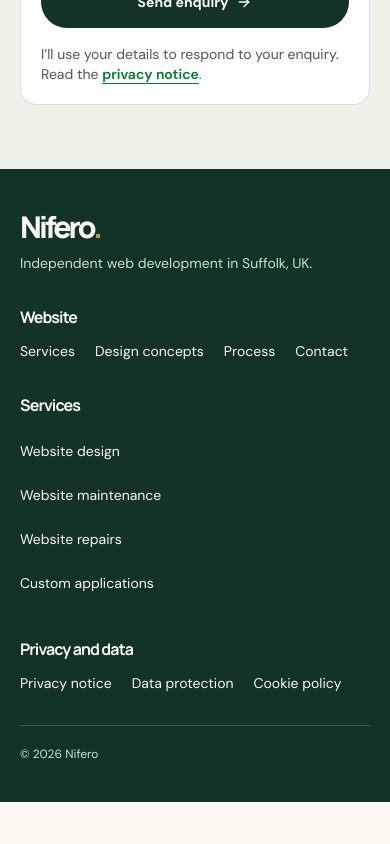
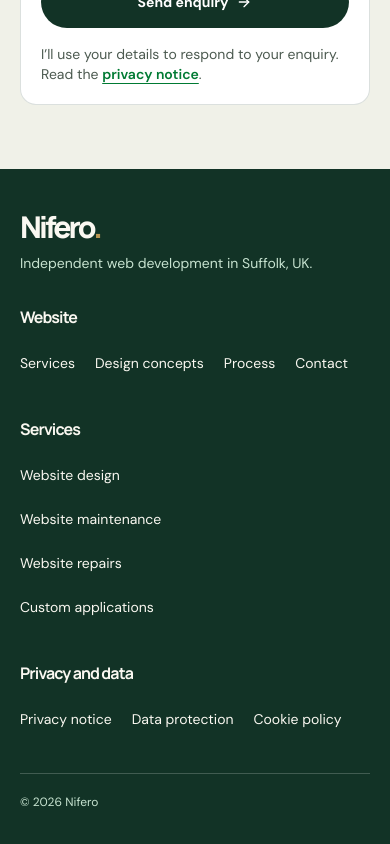
Before and after one commit to Nicholas-Fearon/Nifero, a Next.js app: page / in a window 390 px wide. Shown: the part 4657-5501 px from the top of the page. Before the commit the page ends 5459 px from the top, so only its background shows below. Built offline with nearby package versions, Linux system fonts and the light colour scheme.

Commit message:
Improve footer links for mobile touch screens

```diff
--- a/components/SiteFooter.tsx
+++ b/components/SiteFooter.tsx
@@ -18,11 +18,11 @@ export default function SiteFooter() {
           </div>
           <nav aria-label="Website links">
             <h2 className="mb-3 text-base font-bold">Website</h2>
-            <ul className="flex flex-wrap gap-x-5 gap-y-3 text-sm">
-              <li><Link href="/#services" className="hover:underline">Services</Link></li>
-              <li><Link href="/#work" className="hover:underline">Design concepts</Link></li>
-              <li><Link href="/#process" className="hover:underline">Process</Link></li>
-              <li><Link href="/#contact" className="hover:underline">Contact</Link></li>
+            <ul className="flex flex-wrap gap-x-5 gap-y-1 text-sm">
+              <li><Link href="/#services" className="inline-flex min-h-11 items-center py-2 hover:underline hover:underline-offset-4">Services</Link></li>
+              <li><Link href="/#work" className="inline-flex min-h-11 items-center py-2 hover:underline hover:underline-offset-4">Design concepts</Link></li>
+              <li><Link href="/#process" className="inline-flex min-h-11 items-center py-2 hover:underline hover:underline-offset-4">Process</Link></li>
+              <li><Link href="/#contact" className="inline-flex min-h-11 items-center py-2 hover:underline hover:underline-offset-4">Contact</Link></li>
             </ul>
           </nav>
           <nav aria-label="Service links">
@@ -37,10 +37,10 @@ export default function SiteFooter() {
           </nav>
           <nav aria-label="Privacy and data links">
             <h2 className="mb-3 text-base font-bold">Privacy and data</h2>
-            <ul className="flex flex-wrap gap-x-5 gap-y-3 text-sm">
-              <li><Link href="/privacy" className="hover:underline">Privacy notice</Link></li>
-              <li><Link href="/data-protection" className="hover:underline">Data protection</Link></li>
-              <li><Link href="/cookies" className="hover:underline">Cookie policy</Link></li>
+            <ul className="flex flex-wrap gap-x-5 gap-y-1 text-sm">
+              <li><Link href="/privacy" className="inline-flex min-h-11 items-center py-2 hover:underline hover:underline-offset-4">Privacy notice</Link></li>
+              <li><Link href="/data-protection" className="inline-flex min-h-11 items-center py-2 hover:underline hover:underline-offset-4">Data protection</Link></li>
+              <li><Link href="/cookies" className="inline-flex min-h-11 items-center py-2 hover:underline hover:underline-offset-4">Cookie policy</Link></li>
             </ul>
           </nav>
         </div>
```
